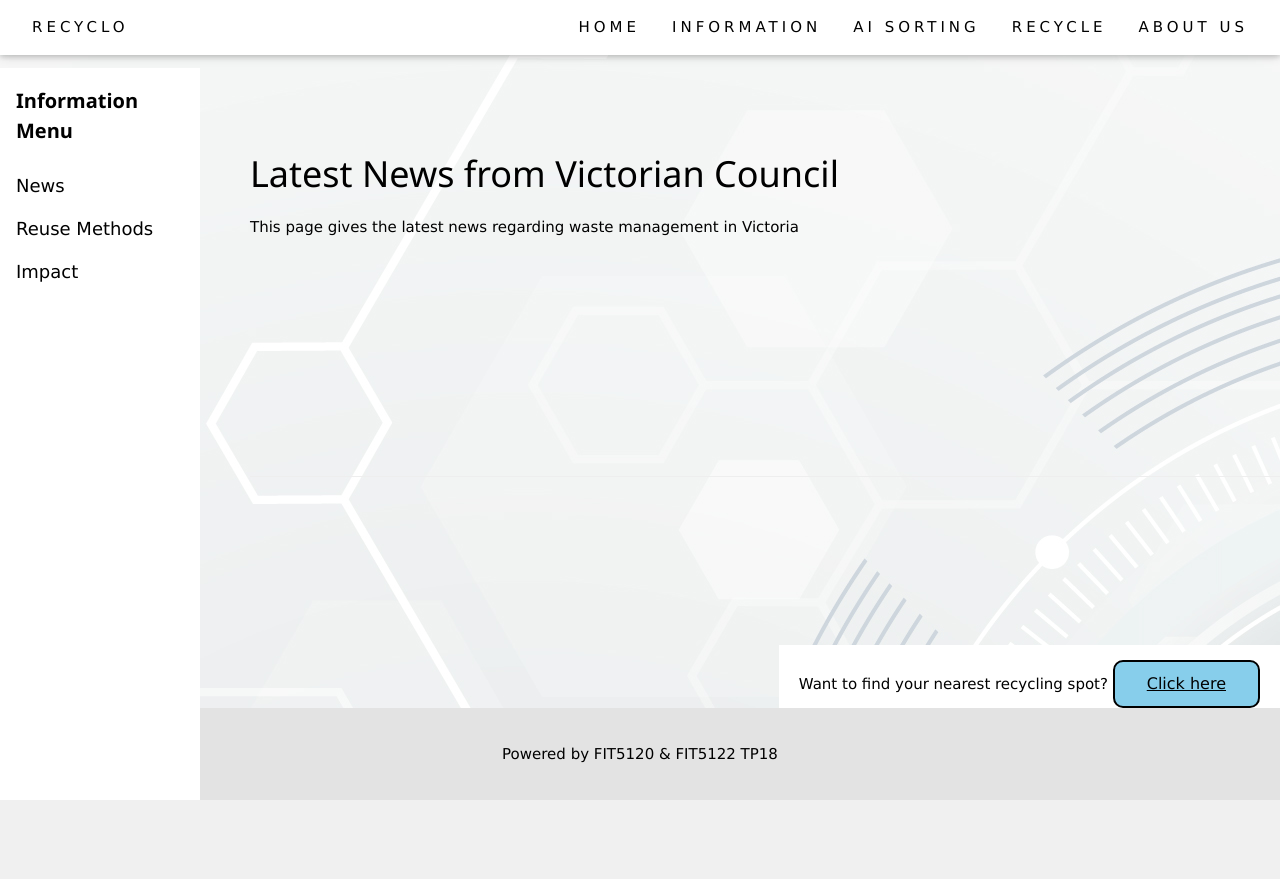
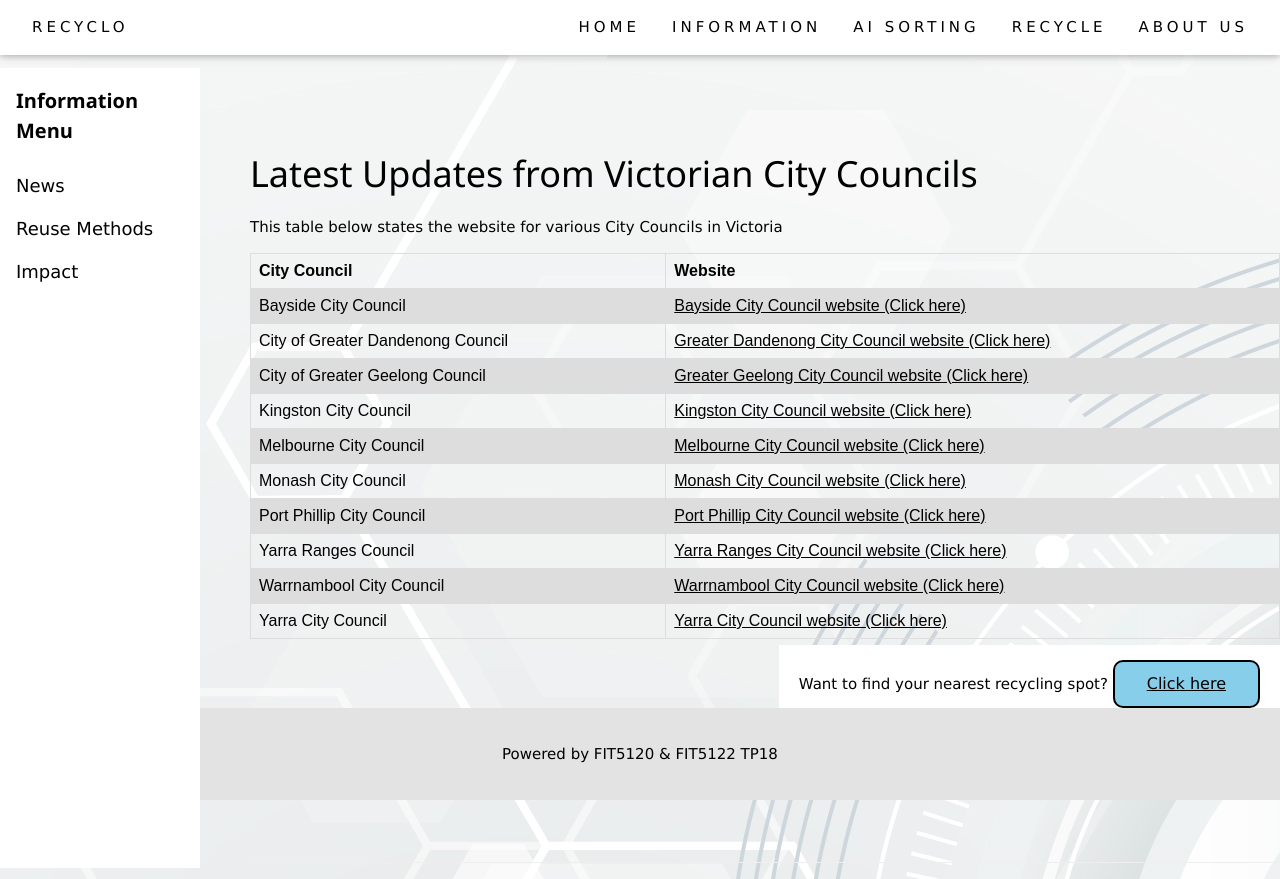
Before and after one commit to Nithin-G-R/tp18, a Flask app: page /InfoHome in a window 1280 px wide. Shown: the top 879 px of the page. Before the commit the page ends 800 px from the top, so only its background shows below. Run offline with Flask 2, Linux system fonts and the light colour scheme.

Commit message:
Update impact.html
City councils with their websites.

```diff
--- a/templates/InfoPages/impact.html
+++ b/templates/InfoPages/impact.html
@@ -4,11 +4,75 @@
           background-image: url("/static/img/ai_back.jpg");
           background-color: #cccccc;
         }
+
+        table {
+            font-family: arial, sans-serif;
+            border-collapse: collapse;
+            width: 100%;
+        }
+
+        td, th {
+            border: 1px solid #dddddd;
+            text-align: left;
+            padding: 8px;
+        }
+
+        tr:nth-child(even) {
+            background-color: #dddddd;
+        }
     </style>
+
 </head>
 <body>
-<h1>Latest News from Victorian Council</h1>
-<p>This page gives the latest news regarding waste management in Victoria</p>
+<h1>Latest Updates from Victorian City Councils</h1>
+<p>This table below states the website for various City Councils in Victoria</p>
+
+    <table style="width:100%">
+        <tr>
+            <th>City Council</th>
+            <th>Website</th>
+        </tr>
+        <tr>
+            <td>Bayside City Council</td>
+            <td><a href="https://www.bayside.vic.gov.au/services/waste-and-recycling" target="_blank">Bayside City Council website (Click here)</a></td>
+        </tr>
+        <tr>
+            <td>City of Greater Dandenong Council</td>
+            <td><a href="https://www.greaterdandenong.vic.gov.au/household-waste-collection-services" target="_blank">Greater Dandenong City Council website (Click here)</a></td>
+        </tr>
+        <tr>
+            <td>City of Greater Geelong Council</td>
+            <td><a href="https://www.geelongaustralia.com.au/recycling/default.aspx" target="_blank">Greater Geelong City Council website (Click here)</a></td>
+        </tr>
+        <tr>
+            <td>Kingston City Council</td>
+            <td><a href="http://www.kingston.vic.gov.au/Services/Rubbish-and-Recycling" target="_blank">Kingston City Council website (Click here)</a></td>
+        </tr>
+        <tr>
+            <td>Melbourne City Council</td>
+            <td><a href="http://www.melbourne.vic.gov.au/residents/waste-recycling/Pages/waste-recycling.aspx" target="_blank">Melbourne City Council website (Click here)</a></td>
+        </tr>
+        <tr>
+            <td>Monash City Council</td>
+            <td><a href="http://www.monash.vic.gov.au/waste-sustainability" target="_blank">Monash City Council website (Click here)</a></td>
+        </tr>
+        <tr>
+            <td>Port Phillip City Council</td>
+            <td><a href="https://www.portphillip.vic.gov.au/council-services/waste-recycling-and-rubbish" target="_blank">Port Phillip City Council website (Click here)</a></td>
+        </tr>
+        <tr>
+            <td>Yarra Ranges Council</td>
+            <td><a href="http://www.yarraranges.vic.gov.au/Property/Rubbish-recycling" target="_blank">Yarra Ranges City Council website (Click here)</a></td>
+        </tr>
+        <tr>
+            <td>Warrnambool City Council</td>
+            <td><a href="http://www.warrnambool.vic.gov.au/waste-management" target="_blank">Warrnambool City Council website (Click here)</a></td>
+        </tr>
+        <tr>
+            <td>Yarra City Council</td>
+            <td><a href="http://www.yarracity.vic.gov.au/services/recycling-and-rubbish" target="_blank">Yarra City Council website (Click here)</a></td>
+        </tr>
+    </table>
 <br>
 <br>
 <br>
```
